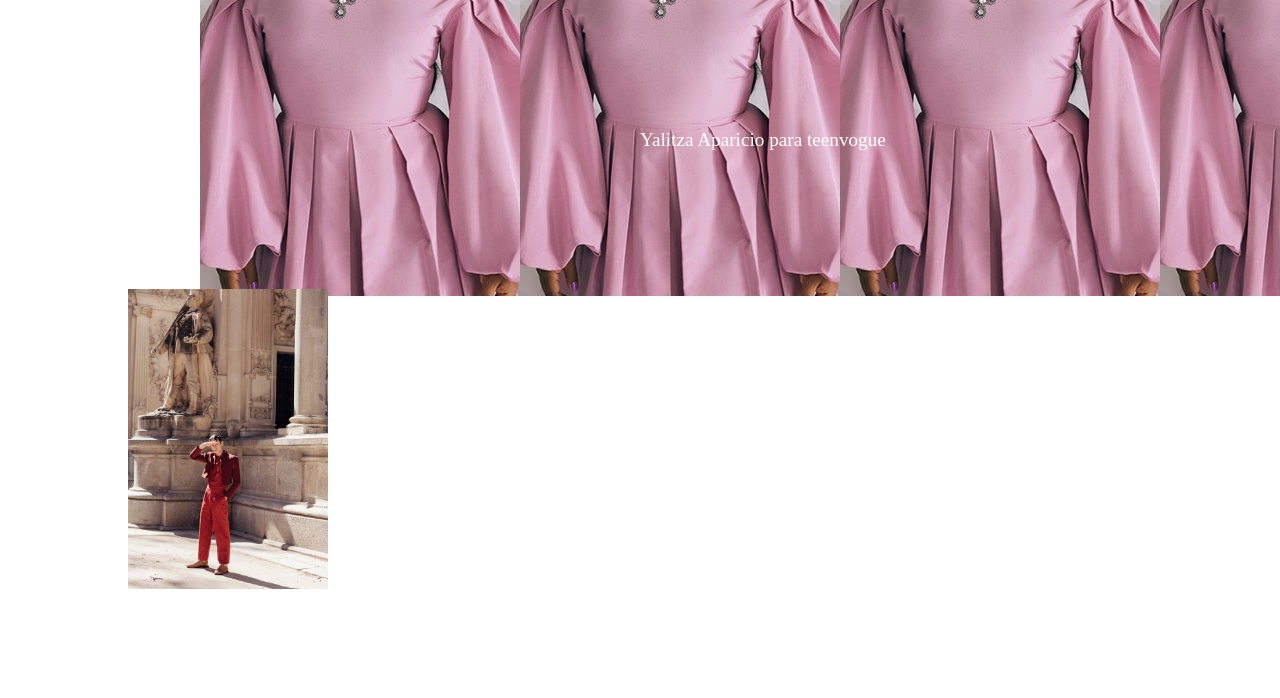
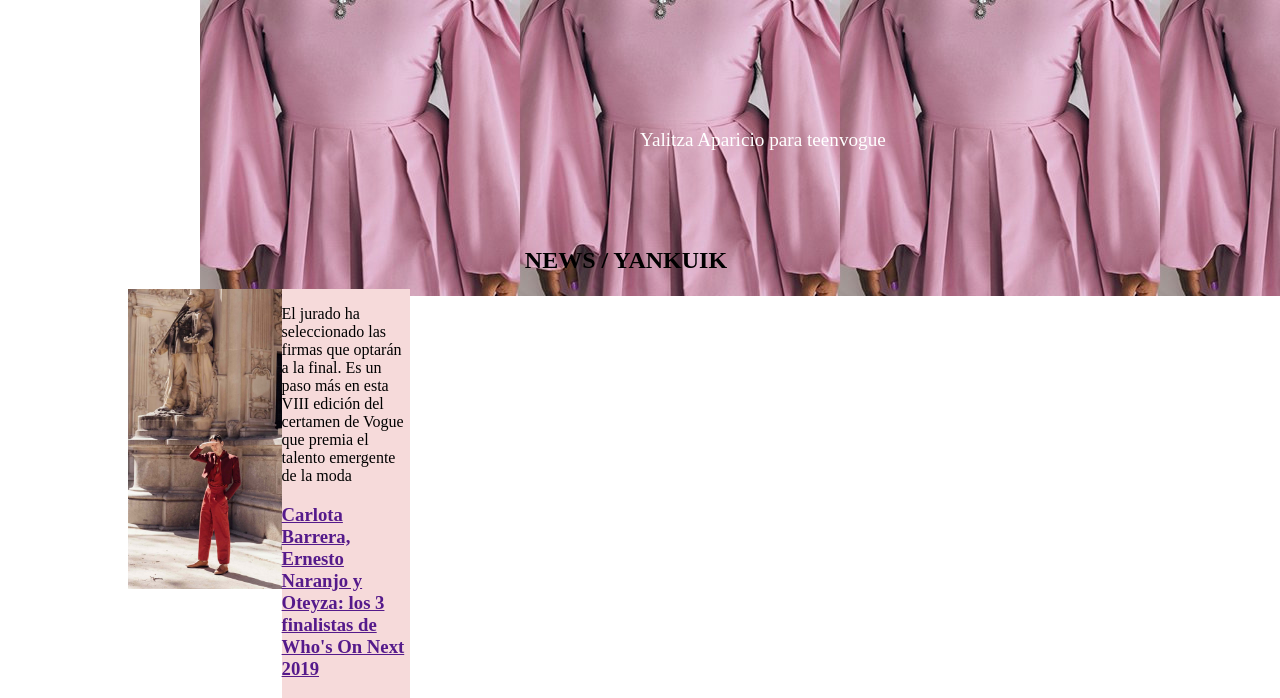
Before and after one commit to ximenaseresp/proyecto_aplicaciones_web, a plain HTML site: page kentia.html in a window 1280 px wide. Shown: the part 431-1129 px from the top of the page. Before the commit the page ends 1024 px from the top, so only its background shows below. Drawn offline with Linux system fonts and the light colour scheme.

Commit message:
Update kentia.html

```diff
--- a/kentia.html
+++ b/kentia.html
@@ -92,10 +92,28 @@ width: 40%;
   font-size: 120%;
   width: 20%
 }
-#new1{
+#new1
+{
 position: absolute;
 top: 90%;
 left:10%;
+  }
+    #text1
+    {
+    position: absolute;
+    top: 90%;
+    left: 22%;
+    width: 10%;
+    background-color: #F6DADA;
+  color: black;
+  }
+  #news
+  {
+    position: absolute;
+top: 80%;
+left: 41%;
+text-align: center;
+
   }
 </style>
 </head>
@@ -154,11 +172,14 @@ left:10%;
   <span class="dot" onclick="currentSlide(2)"></span>
   <span class="dot" onclick="currentSlide(3)"></span>
 </div>
-
-
+<div id="news">
+  <br>
+  <h2> NEWS / YANKUIK </h2>
+</div>
 <div id="new1" >
       <img src="new1.jpg" width="200" height="300" >
        </div>
+        <div id="text1" > <p>El jurado ha seleccionado las firmas que optarán a la final. Es un paso más en esta VIII edición del certamen de Vogue que premia el talento emergente de la moda</p><h3><a href="">Carlota Barrera, Ernesto Naranjo y Oteyza: los 3 finalistas de Who's On Next 2019</a> </h3></div>
 <script>
 var slideIndex = 0;
 showSlides();
```
